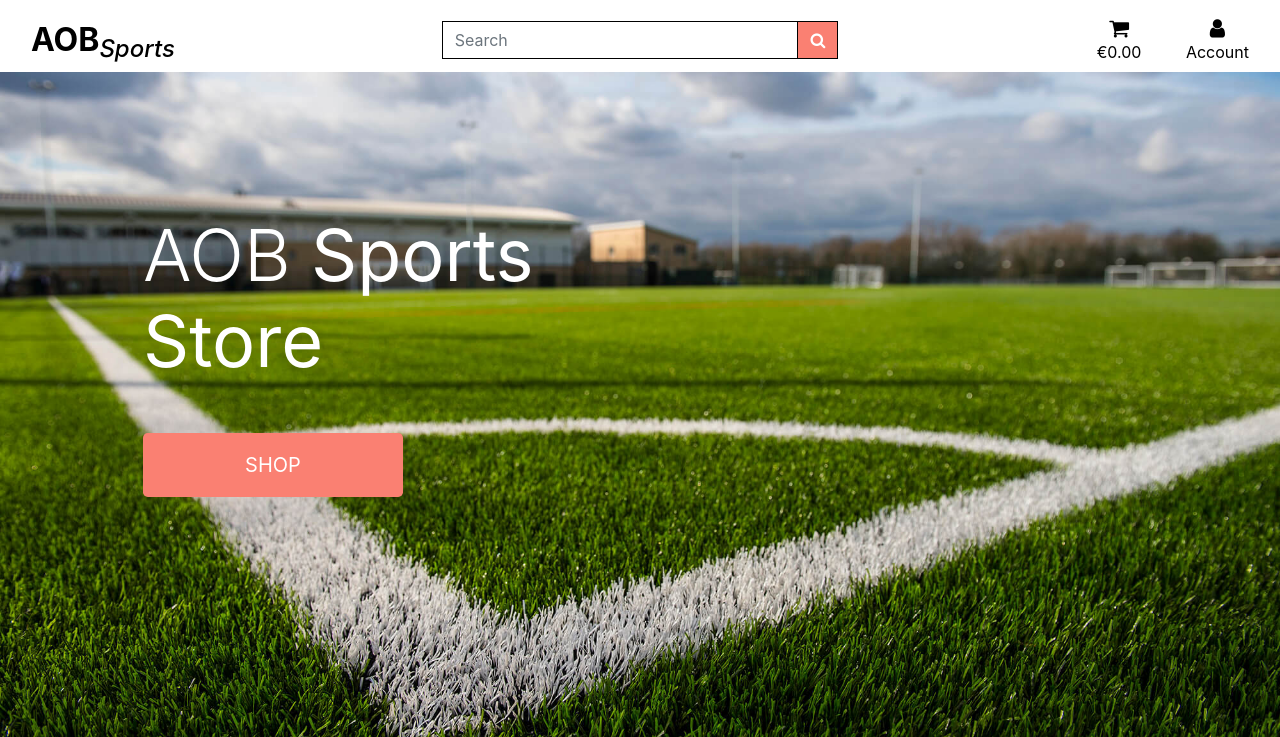
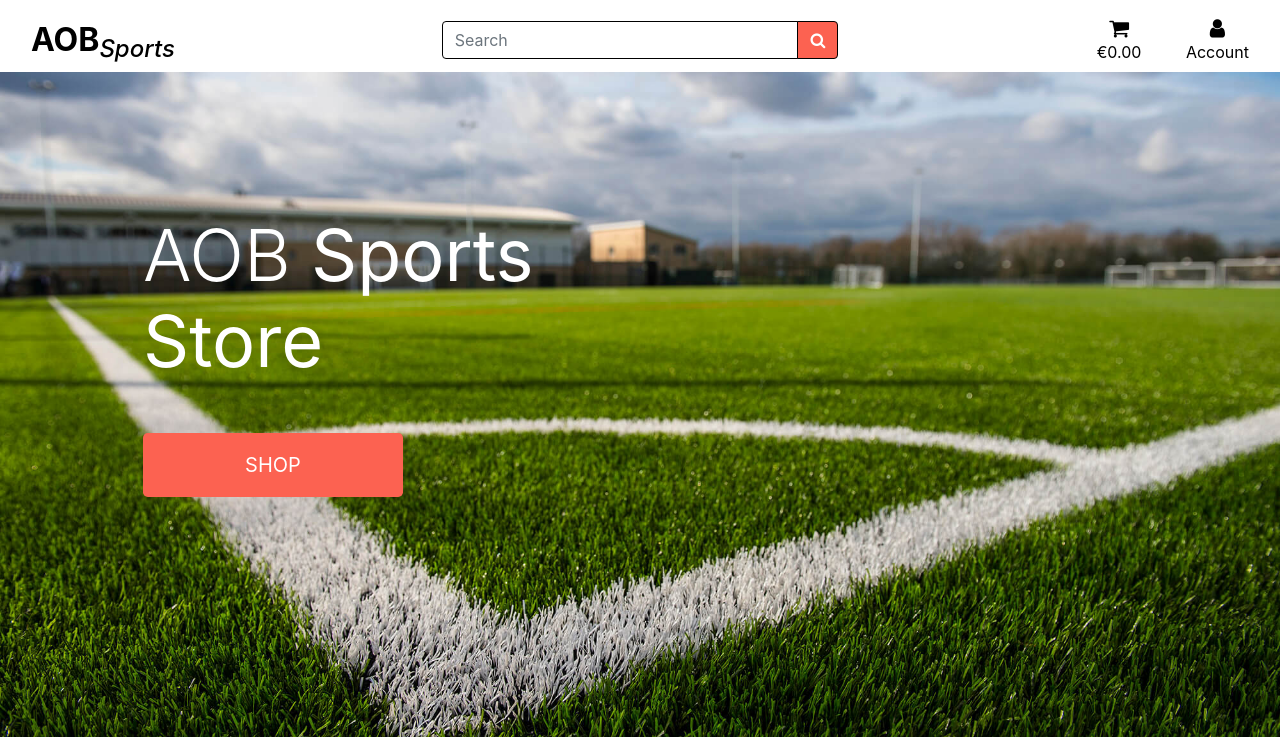
Before and after one commit to Code-Institute-Submissions/SportsStore, a Django app: page / in a window 1280 px wide. Shown: the top 737 px of the page. Run offline with Django 3.2, Linux system fonts and the light colour scheme; some libraries are stand-ins or nearby versions.

Commit message:
updated CSS buttons

```diff
--- a/static/css/base.css
+++ b/static/css/base.css
@@ -22,13 +22,13 @@ body {
 }
 
 .shop-button {
-background: salmon;
+background: rgb(252, 98, 81);
 color: white;
 min-width: 260px;
 }
 
 .btn-color {
-    background: salmon;
+    background: rgb(252, 98, 81);
     color: white;
 }
 
@@ -39,7 +39,7 @@ min-width: 260px;
 .btn-color:hover,
 .btn-color:active,
 .btn-color:focus {
-    background: #222;
+    background: salmon;
     color: white;
 }
 
--- a/templates/base.html
+++ b/templates/base.html
@@ -44,9 +44,9 @@
         <div class="col-12 col-lg-4 my-auto py-1 py-lg-0">
         <form method="GET" action="">
             <div class="input-group w-100">
-                <input class="form-control border border-black rounded-0" type="text" name="q" placeholder="Search">
+                <input class="form-control border border-black rounded-3" type="text" name="q" placeholder="Search">
                 <div class="input-group-append">
-                    <button class="form-control btn btn-color border border-black rounded-0" type="submit">
+                    <button class="form-control btn btn-color border border-black rounded-3" type="submit">
                         <span class="icon">
                             <i class="fa fa-search"></i>
                         </span>
```
Also changed, not shown: db.sqlite3.
